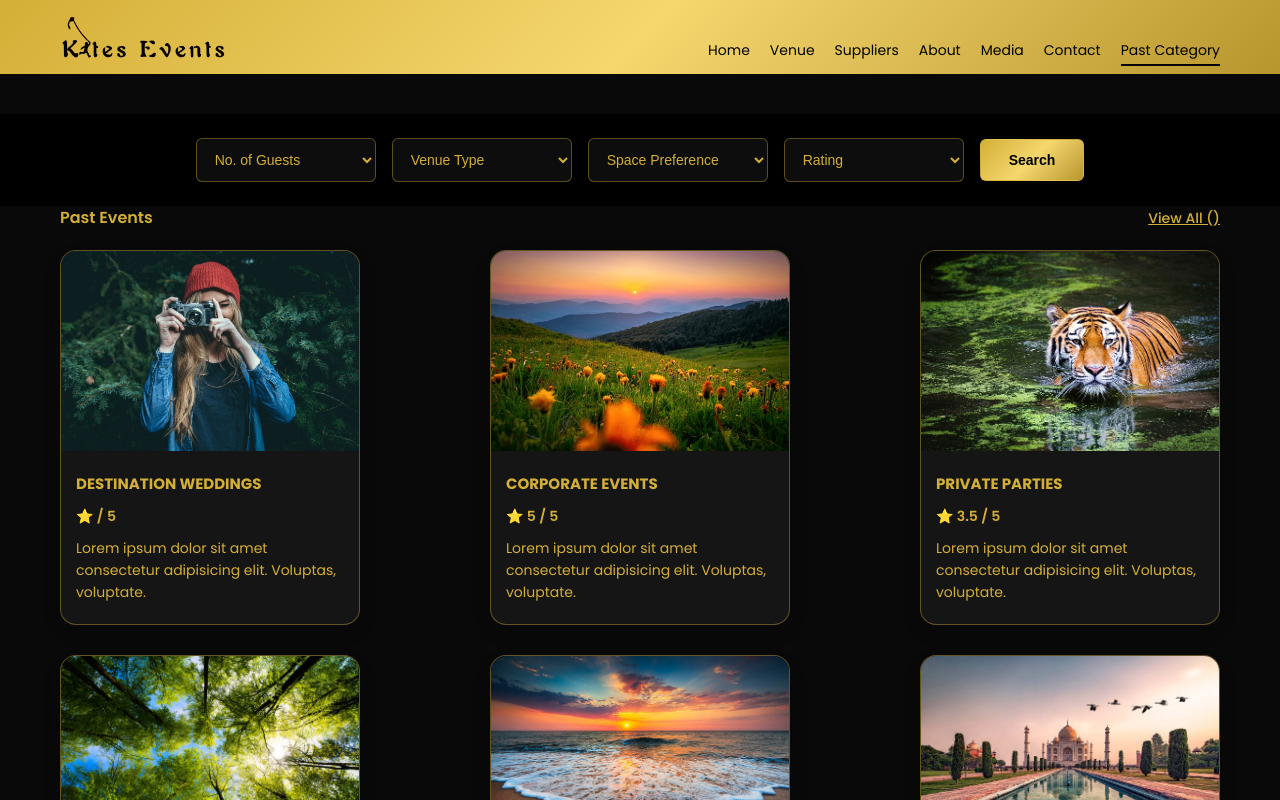
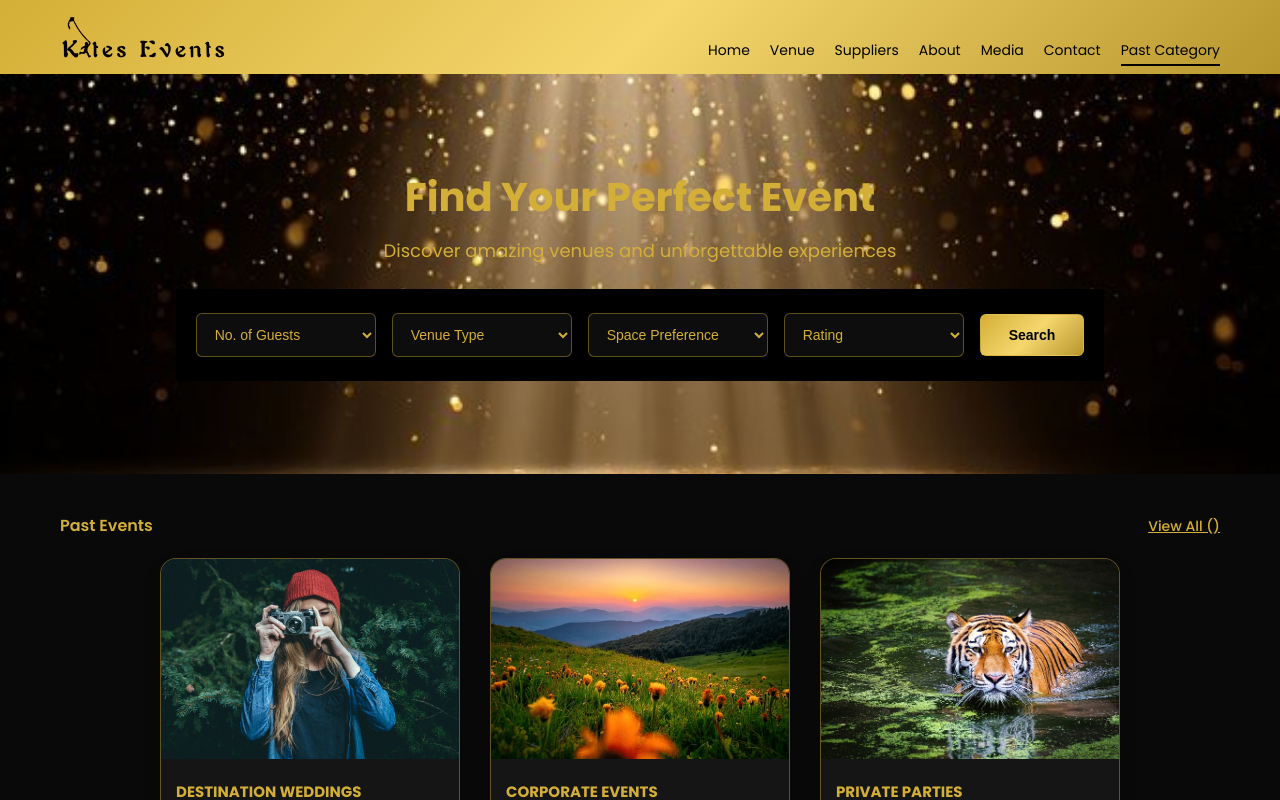
Before and after one commit to csrijon/React-pro-front, a React (Vite) app in the folder Event-ManagementWebsite/: page /PastCategory in a window 1280 px wide. Shown: the top 800 px of the page. Built offline with nearby package versions, Linux system fonts and the light colour scheme.

Commit message:
new event page

```diff
--- /dev/null
+++ b/Event-ManagementWebsite/src/components/Eventherosection.jsx
@@ -0,0 +1,17 @@
+import React from "react";
+import FilterBar from "./FilterBar.jsx";
+import "../css/EventHero.css"
+
+const Eventherosection = () => {
+    return (
+        <section className="event-hero">
+            <div className="hero-overlay">
+                <h1>Find Your Perfect Event</h1>
+                <p>Discover amazing venues and unforgettable experiences</p>
+                <FilterBar />
+            </div>
+        </section>
+    )
+}
+
+export default Eventherosection
--- a/Event-ManagementWebsite/src/components/Header.jsx
+++ b/Event-ManagementWebsite/src/components/Header.jsx
@@ -30,9 +30,11 @@ const Header = () => {
         <div className="header-inner">
 
           <motion.div className="left">
-            <motion.img initial={{ opacity: 0, y: -50 }}
-              animate={{ opacity: 1, y: 0, transition: { type: "spring", stiffness: 100 } }}
-              src={images} alt="logo" />
+            <NavLink to="/" >
+              <motion.img initial={{ opacity: 0, y: -50 }}
+                animate={{ opacity: 1, y: 0, transition: { type: "spring", stiffness: 100 } }}
+                src={images} alt="logo" />
+            </NavLink>
           </motion.div>
           {/* Hamburger */}
           <div
--- a/Event-ManagementWebsite/src/components/Pastevent.jsx
+++ b/Event-ManagementWebsite/src/components/Pastevent.jsx
@@ -2,12 +2,12 @@ import React from "react";
 import dummyData from "./data.js"
 import "../css/Pastevent.css"
 import Topsection from "../ui/Topsection.jsx";
-import FilterBar from "./FilterBar.jsx";
+// import FilterBar from "./FilterBar.jsx";
 
 const Pastevent = () => {
     return (
         <section className="Pastevent-section">
-            <FilterBar/>
+            {/* <FilterBar/> */}
 
             <div className="container">
                 <Topsection title="Past Events" />
--- /dev/null
+++ b/Event-ManagementWebsite/src/css/EventHero.css
@@ -0,0 +1,31 @@
+:root{
+    --yellow-color:#d4af37;
+}
+
+.event-hero{
+    width: 100%;
+    height: 50vh;
+    background-image: url("../assets/eventimage.jpg");
+    background-size: cover;
+    background-position: center;
+    display: flex;
+    align-items: center;
+    justify-content: center;
+}
+
+.hero-overlay{
+    text-align: center;
+    color: var(--yellow-color);
+    padding: 40px;
+    border-radius: 12px;
+}
+
+.hero-overlay h1{
+    font-size: 40px;
+    margin-bottom: 10px;
+}
+
+.hero-overlay p{
+    font-size: 18px;
+    margin-bottom: 25px;
+}
--- a/Event-ManagementWebsite/src/css/Pastevent.css
+++ b/Event-ManagementWebsite/src/css/Pastevent.css
@@ -11,7 +11,7 @@
     display: flex;
     flex-wrap: wrap;
     gap: 30px;
-    justify-content: space-between;
+    justify-content: center;
 }
 
 .rating{
--- a/Event-ManagementWebsite/src/pages/Pasteventpage.jsx
+++ b/Event-ManagementWebsite/src/pages/Pasteventpage.jsx
@@ -1,9 +1,12 @@
 import { React } from "react";
 import Pastevent from "../components/Pastevent.jsx"
+import Eventherosection from "../components/Eventherosection.jsx";
 
 const Pasteventpage = () => {
     return (
         <>
+        {/* <Herosection/> */}
+        <Eventherosection/>
         <Pastevent />
         </>
     )
```
